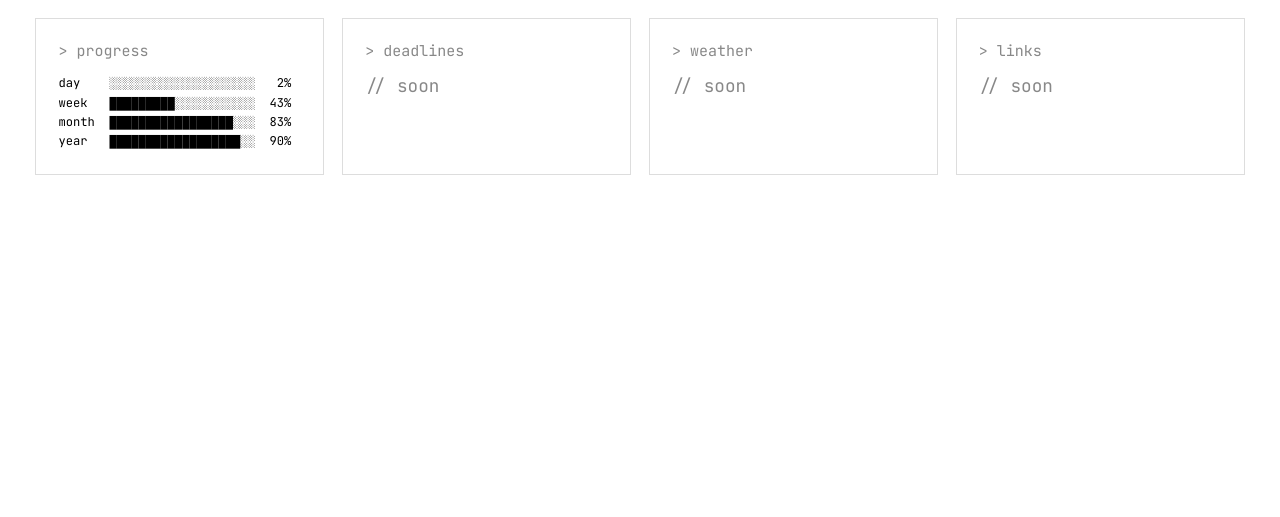
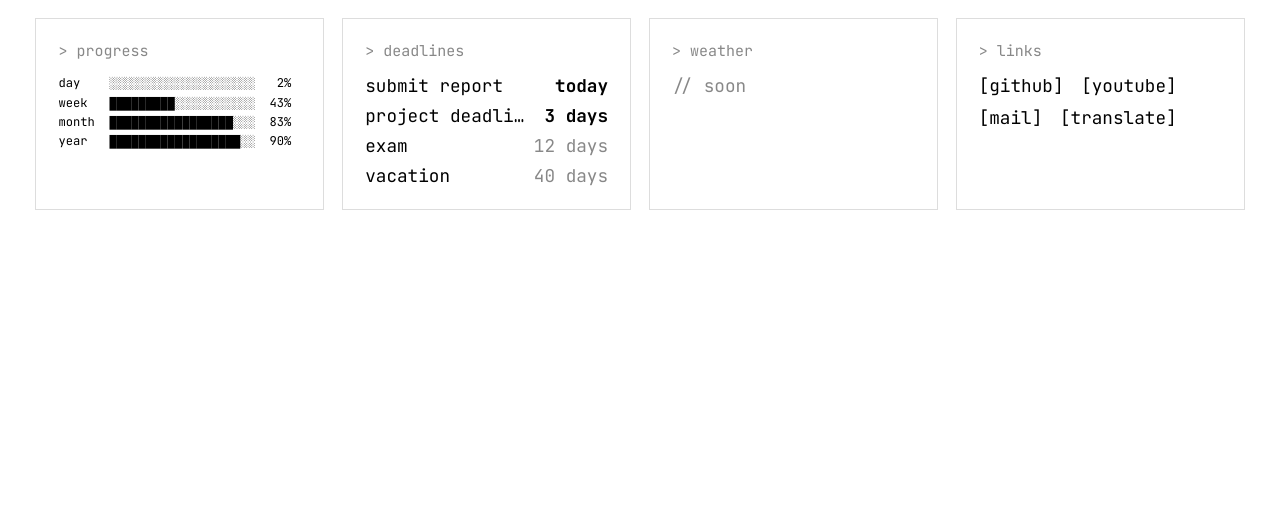
Before and after one commit to aoqyy/motd, a plain HTML site: page index.html in a window 1280 px wide. Shown: the part 283-800 px from the top of the page. Drawn offline with Linux system fonts and the light colour scheme.

Commit message:
add deadlines and links widgets, settings to update local data. add english ui

```diff
--- a/app.js
+++ b/app.js
@@ -6,11 +6,16 @@ $("demo-badge").hidden = !data.demo;
 
 initClock($("clock"));
 initProgress($("progress"));
+initDeadlines($("deadlines"));
+initLinks($("links"));
+
+renderLinks($("links"), data); // links don't depend on time, render once
 
 function tick() {
   const now = new Date();
   renderClock($("clock"), data, now);
   renderProgress($("progress"), data, now);
+  renderDeadlines($("deadlines"), data, now);
 }
 
 tick();
--- a/data.example.js
+++ b/data.example.js
@@ -1,6 +1,26 @@
+// date n days from today as "2026-12-25", so the demo never goes stale
+function daysFromNow(n) {
+  const d = new Date();
+  d.setDate(d.getDate() + n);
+  const mm = String(d.getMonth() + 1).padStart(2, "0");
+  const dd = String(d.getDate()).padStart(2, "0");
+  return `${d.getFullYear()}-${mm}-${dd}`;
+}
+
+// what visitors see; real user data lives only in localStorage
 const DEMO_DATA = {
   name: "guest",
   city: { name: "Saint Petersburg", lat: 59.94, lon: 30.31 },
-  deadlines: [],
-  links: [],
+  deadlines: [
+    { date: daysFromNow(0), title: "submit report" },
+    { date: daysFromNow(3), title: "project deadline" },
+    { date: daysFromNow(12), title: "exam" },
+    { date: daysFromNow(40), title: "vacation" },
+  ],
+  links: [
+    { title: "github", url: "https://github.com" },
+    { title: "youtube", url: "https://youtube.com" },
+    { title: "mail", url: "https://mail.google.com" },
+    { title: "translate", url: "https://translate.google.com" },
+  ],
 };
--- a/index.html
+++ b/index.html
@@ -1,5 +1,5 @@
 <!DOCTYPE html>
-<html lang="ru">
+<html lang="en">
 <head>
   <meta charset="UTF-8">
   <meta name="viewport" content="width=device-width, initial-scale=1.0">
@@ -18,9 +18,9 @@
   <main class="grid">
     <section class="card card--wide" id="clock"></section>
     <section class="card" id="progress"></section>
-    <section class="card"><h2>deadlines</h2><p class="muted">// soon</p></section>
-    <section class="card"><h2>weather</h2><p class="muted">// soon</p></section>
-    <section class="card"><h2>links</h2><p class="muted">// soon</p></section>
+    <section class="card" id="deadlines"></section>
+    <section class="card" id="weather"><h2>weather</h2><p class="muted">// soon</p></section>
+    <section class="card" id="links"></section>
   </main>
 
   <dialog id="settings">
@@ -35,12 +35,12 @@
         <input name="city" autocomplete="off">
       </label>
 
-      <label>deadlines <span class="muted">// дата | название, по одному в строке</span>
-        <textarea name="deadlines" rows="4" placeholder="2026-12-25 | экзамен"></textarea>
+      <label>deadlines <span class="muted">// date | title, one per line</span>
+        <textarea name="deadlines" rows="4" placeholder="2026-12-25 | exam"></textarea>
       </label>
 
-      <label>links <span class="muted">// название | ссылка</span>
-        <textarea name="links" rows="4" placeholder="github | https://github.com"></textarea>
+      <label>links <span class="muted">// title | url, one per line</span>
+        <textarea name="links" rows="4" placeholder="github | github.com"></textarea>
       </label>
 
       <div class="settings__row">
@@ -61,6 +61,8 @@
   <script src="storage.js"></script>
   <script src="widgets/clock.js"></script>
   <script src="widgets/progress.js"></script>
+  <script src="widgets/deadlines.js"></script>
+  <script src="widgets/links.js"></script>
   <script src="app.js"></script>
   <script src="settings.js"></script>
 </body>
--- a/storage.js
+++ b/storage.js
@@ -1,11 +1,12 @@
 const STORAGE_KEY = "start:data";
 
+// saved data on top of demo defaults; demo flag tells the UI which one is shown
 function loadData() {
   try {
     const saved = localStorage.getItem(STORAGE_KEY);
-    if (saved) return { ...DEMO_DATA, ...JSON.parse(saved), demo: false };
+    if (saved) return { ...DEMO_DATA, ... JSON.parse(saved), demo: false };
   } catch (e) {
-    console.warn("не удалось прочитать сохранённые данные", e);
+    console.warn("failed to read saved data", e);
   }
   return { ...DEMO_DATA, demo: true };
 }
--- a/style.css
+++ b/style.css
@@ -20,6 +20,7 @@ body {
   padding: 2rem;
 }
 
+/* header */
 .path {
   display: flex;
   align-items: baseline;
@@ -27,7 +28,6 @@ body {
   max-width: 72rem;
   margin: 0 auto 2rem;
 }
-
 .cursor { animation: blink 1s steps(1) infinite; }
 @keyframes blink { 50% { opacity: 0; } }
 
@@ -38,6 +38,7 @@ body {
   font-size: 0.75rem;
 }
 
+/* layout */
 .grid {
   display: grid;
   grid-template-columns: repeat(auto-fit, minmax(16rem, 1fr));
@@ -46,7 +47,13 @@ body {
   margin: 0 auto;
 }
 
-.card { border: 1px solid var(--line); padding: 1.25rem; }
+.card {
+  border: 1px solid var(--line);
+  padding: 1.25rem;
+  min-width: 0;
+  overflow: hidden;
+  container-type: inline-size; /* enables cqi units inside the card */
+}
 .card--wide { grid-column: 1 / -1; }
 
 .card h2, .settings h2 {
@@ -59,19 +66,32 @@ body {
 
 .muted { color: var(--muted); }
 
+/* clock */
 .clock__time { font-size: 4rem; font-weight: 700; line-height: 1; }
 .clock__date { margin-top: 0.5rem; color: var(--muted); }
 .clock__hello { margin-top: 1rem; }
 
-.card { min-width: 0; overflow: hidden; container-type: inline-size; }
-
-/* строка = 32 символа, символ JetBrains Mono ≈ 0.6em → 32 × 0.6 ≈ 19.2em, берём 20 с запасом */
+/* progress: a line is 32 chars, one char ≈ 0.6em -> ~20em fits the card */
 .progress {
   font-family: inherit;
   line-height: 1.6;
   font-size: min(1rem, 100cqi / 20);
 }
 
+/* deadlines */
+.list { list-style: none; display: flex; flex-direction: column; gap: 0.4rem; }
+.list li { display: flex; justify-content: space-between; gap: 1rem; }
+.list .title { overflow: hidden; text-overflow: ellipsis; white-space: nowrap; }
+.list .when { color: var(--muted); white-space: nowrap; }
+.list .urgent .when { color: var(--fg); font-weight: 700; }
+.list .past { color: var(--muted); text-decoration: line-through; }
+
+/* links */
+.links { display: flex; flex-wrap: wrap; gap: 0.5rem 1rem; }
+.links a { color: var(--fg); text-decoration: none; }
+.links a:hover { text-decoration: underline; }
+
+/* buttons */
 .btn {
   background: none;
   border: none;
@@ -82,6 +102,7 @@ body {
 .btn:hover, .btn--main { color: var(--fg); }
 #settings-btn { margin-left: auto; }
 
+/* settings dialog */
 dialog {
   margin: auto;
   width: min(36rem, 90vw);
--- a/widgets/clock.js
+++ b/widgets/clock.js
@@ -14,10 +14,11 @@ function initClock(el) {
 }
 
 function renderClock(el, data, now) {
+  // en-GB gives 24h time, en-US gives "Thursday, November 26"
   el.querySelector(".clock__time").textContent =
-    now.toLocaleTimeString("en-EN", { hour: "2-digit", minute: "2-digit" });
+    now.toLocaleTimeString("en-GB", { hour: "2-digit", minute: "2-digit" });
   el.querySelector(".clock__date").textContent =
-    now.toLocaleDateString("en-EN", { weekday: "long", day: "numeric", month: "long" });
+    now.toLocaleDateString("en-US", { weekday: "long", month: "long", day: "numeric" });
   el.querySelector(".clock__hello").textContent =
     `${greeting(now.getHours())}, ${data.name}.`;
 }
--- /dev/null
+++ b/widgets/deadlines.js
@@ -0,0 +1,51 @@
+const MAX_DEADLINES = 6;
+
+// whole days from today to "2026-12-25", NaN for broken dates
+function daysLeft(dateStr, now) {
+  const [y, m, d] = dateStr.split("-").map(Number);
+  const target = new Date(y, m - 1, d);
+  const today = new Date(now.getFullYear(), now.getMonth(), now.getDate());
+  return Math.round((target - today) / 86400000);
+}
+
+function whenText(days) {
+  if (days < 0) return "overdue";
+  if (days === 0) return "today";
+  if (days === 1) return "tomorrow";
+  return `${days} days`;
+}
+
+function initDeadlines(el) {
+  el.innerHTML = `<h2>deadlines</h2><ul class="list"></ul>`;
+}
+
+function renderDeadlines(el, data, now) {
+  const list = el.querySelector(".list");
+  const items = data.deadlines
+    .map((d) => ({ ...d, days: daysLeft(d.date, now) }))
+    .filter((d) => !Number.isNaN(d.days) && d.days >= -1) // hide broken dates and old ones
+    .sort((a, b) => a.days - b.days)
+    .slice(0, MAX_DEADLINES);
+
+  if (!items.length) {
+    list.innerHTML = `<li class="muted">// empty, add some in [settings]</li>`;
+    return;
+  }
+
+  list.replaceChildren(...items.map((d) => {
+    const li = document.createElement("li");
+    if (d.days < 0) li.className = "past";
+    else if (d.days <= 3) li.className = "urgent";
+
+    const title = document.createElement("span");
+    title.className = "title";
+    title.textContent = d.title;
+
+    const when = document.createElement("span");
+    when.className = "when";
+    when.textContent = whenText(d.days);
+
+    li.append(title, when);
+    return li;
+  }));
+}
--- /dev/null
+++ b/widgets/links.js
@@ -0,0 +1,33 @@
+// "github.com" -> "https://github.com"; anything that isn't http(s) is dropped
+function safeUrl(raw) {
+  const url = /^[a-z]+:\/\//i.test(raw) ? raw : `https://${raw}`;
+  try {
+    const u = new URL(url);
+    return u.protocol === "http:" || u.protocol === "https:" ? u.href : null;
+  } catch {
+    return null;
+  }
+}
+
+function initLinks(el) {
+  el.innerHTML = `<h2>links</h2><nav class="links"></nav>`;
+}
+
+function renderLinks(el, data) {
+  const nav = el.querySelector(".links");
+  const links = data.links
+    .map((l) => ({ title: l.title, href: safeUrl(l.url) }))
+    .filter((l) => l.href);
+
+  if (!links.length) {
+    nav.innerHTML = `<span class="muted">// empty, add some in [settings]</span>`;
+    return;
+  }
+
+  nav.replaceChildren(...links.map(({ title, href }) => {
+    const a = document.createElement("a");
+    a.href = href;
+    a.textContent = `[${title}]`;
+    return a;
+  }));
+}
--- a/widgets/progress.js
+++ b/widgets/progress.js
@@ -1,10 +1,11 @@
 const BAR_WIDTH = 20;
 
 function startOfWeek(d) {
-  const day = (d.getDay() + 6) % 7; // понедельник = 0
+  const day = (d.getDay() + 6) % 7; // monday = 0
   return new Date(d.getFullYear(), d.getMonth(), d.getDate() - day);
 }
 
+// [label, start, end] for each period that contains "now"
 function periods(now) {
   const y = now.getFullYear(), m = now.getMonth(), d = now.getDate();
   const week = startOfWeek(now);
```
Also changed, not shown: settings.js (+5 -5 lines).
